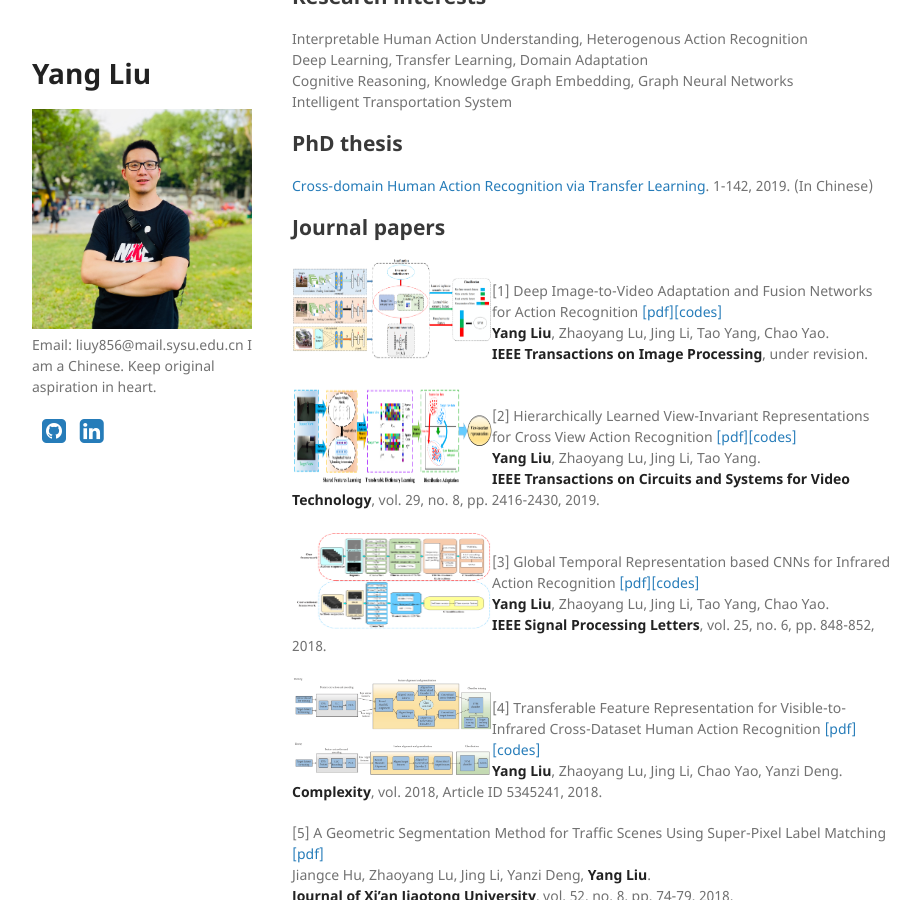
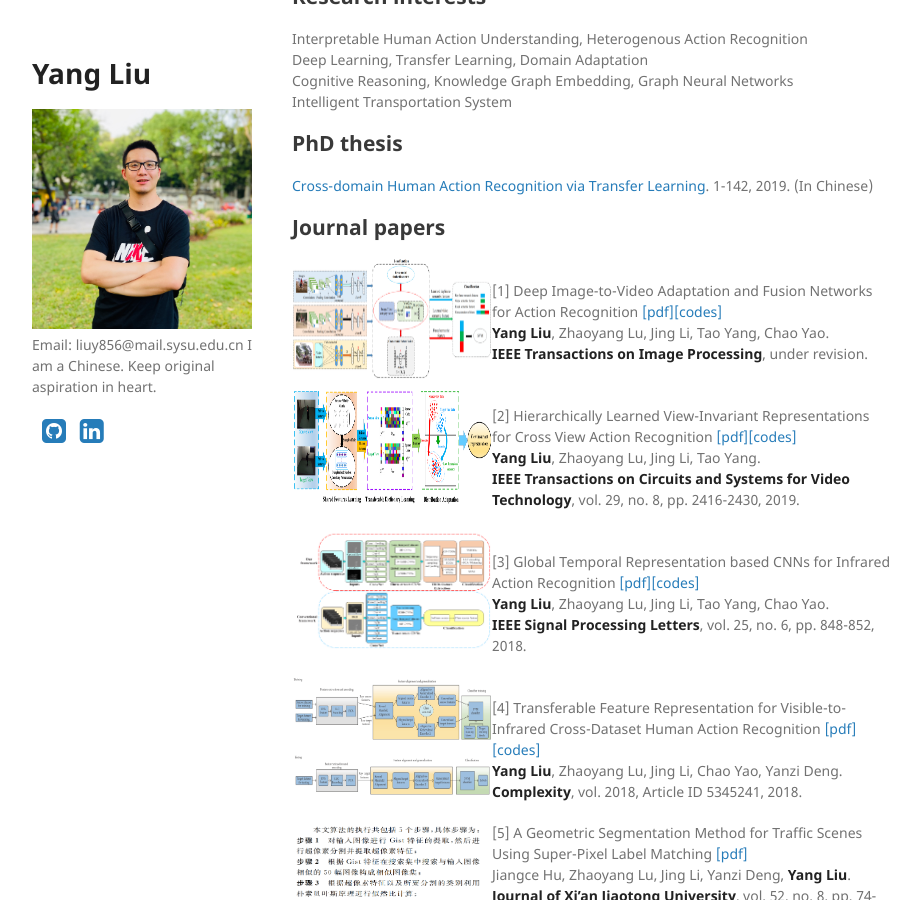
Before and after one commit to YangLiu9208/home, a Jekyll site: the page built from index.md, in a window 1280 px wide and 900 px high, scrolled down 556 px. Shown: the whole window, without its empty margins (178-1098 px from the left). Built offline with Jekyll 4.4.1, drawn with Linux system fonts in a browser that asks for light colours; a style sheet for code colours, icons or effects is not loaded.

Commit message:
Update index.md

```diff
--- a/index.md
+++ b/index.md
@@ -33,7 +33,7 @@ Intelligent Transportation System
 
 <div align="left">
           <a>
-            <img border="0" src="./TIP.png" align="left" width="200" height="100">
+            <img border="0" src="./TIP.png" align="left" width="200" height="120">
           </a>
 </div>
 [1] Deep Image-to-Video Adaptation and Fusion Networks for Action Recognition  [[pdf]](https://yangliu9208.github.io/DIVAFN/)[[codes]](https://yangliu9208.github.io/DIVAFN/)
@@ -43,7 +43,7 @@ Intelligent Transportation System
 
 <div align="left">
           <a>
-            <img border="0" src="./TCSVT.png" align="left" width="200" height="100">
+            <img border="0" src="./TCSVT.png" align="left" width="200" height="120">
           </a>
 </div>
 [2] Hierarchically Learned View-Invariant Representations for Cross View Action Recognition  [[pdf]](https://arxiv.org/abs/1809.00421)[[codes]](https://yangliu9208.github.io/JSRDA/)
@@ -53,7 +53,7 @@ Intelligent Transportation System
 
 <div align="left">
           <a>
-            <img border="0" src="./SPL.png" align="left" width="200" height="100">
+            <img border="0" src="./SPL.png" align="left" width="200" height="120">
           </a>
 </div>
 [3] Global Temporal Representation based CNNs for Infrared Action Recognition  [[pdf]](https://arxiv.org/abs/1909.08287)[[codes]](https://yangliu9208.github.io/TSTDDs/)
@@ -63,18 +63,27 @@ Intelligent Transportation System
 
 <div align="left">
           <a>
-            <img border="0" src="./Complexity.png" align="left" width="200" height="100">
+            <img border="0" src="./Complexity.png" align="left" width="200" height="120">
           </a>
 </div>
 [4] Transferable Feature Representation for Visible-to-Infrared Cross-Dataset Human Action Recognition  [[pdf]](https://arxiv.org/abs/1909.08297)[[codes]](https://yangliu9208.github.io/CDFAG/)
 **Yang Liu**, Zhaoyang Lu, Jing Li, Chao Yao, Yanzi Deng.
 **Complexity**, vol. 2018, Article ID 5345241, 2018.
 
-
+<div align="left">
+          <a>
+            <img border="0" src="./XJT1.png" align="left" width="200" height="120">
+          </a>
+</div>
 [5] A Geometric Segmentation Method for Traffic Scenes Using Super-Pixel Label Matching  [[pdf]](http://zkxb.xjtu.edu.cn//oa/darticle.aspx?type=view&id=201808012)
 Jiangce Hu, Zhaoyang Lu, Jing Li, Yanzi Deng, **Yang Liu**.
 **Journal of Xi'an Jiaotong University**, vol. 52, no. 8, pp. 74-79, 2018.
 
+<div align="left">
+          <a>
+            <img border="0" src="./XJT2.png" align="left" width="200" height="120">
+          </a>
+</div>
 [6] Road Scene Segmentation Using Hierarchical Graph-based Inference  [[pdf]](http://zkxb.xjtu.edu.cn/oa/DArticle.aspx?type=view&id=201712010)
 Yanzi Deng, Zhaoyang Lu, Jing Li, **Yang Liu.**
 **Journal of Xi'an Jiaotong University**, vol. 51, no. 12, pp. 62-67, 2017.
```
